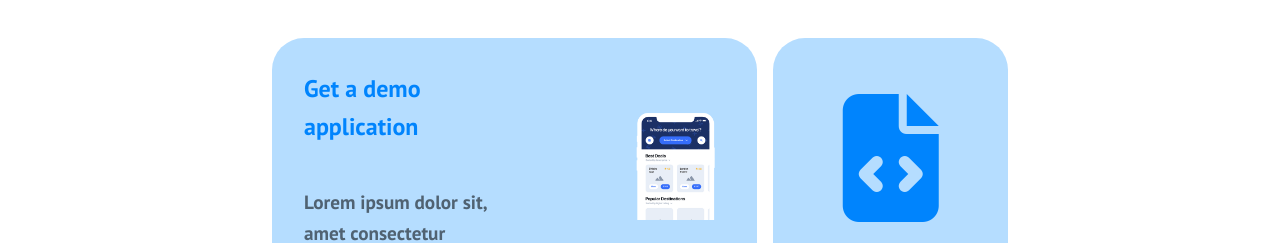
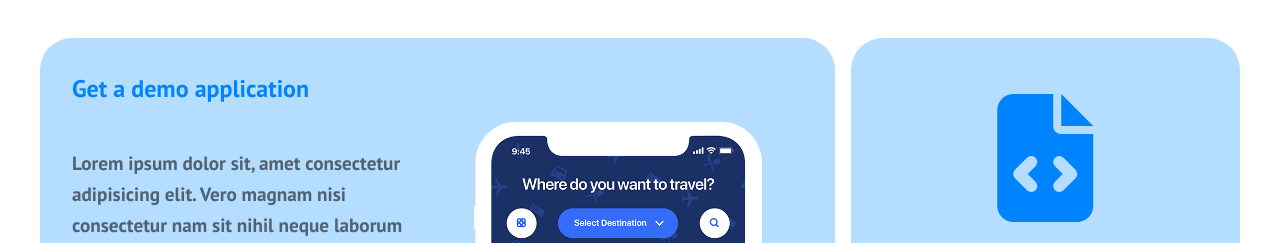
Before and after one commit to LorenzoOgnibene/htmlcss-responsive-layout, a plain HTML site: page index.html in a window 1280 px wide. Shown: the part 66-309 px from the top of the page. Drawn offline with Linux system fonts and the light colour scheme.

Commit message:
Adjustment

```diff
--- a/css/style.css
+++ b/css/style.css
@@ -447,11 +447,16 @@ footer a{
 @media all and (min-width: 992px){
 
     .container{
-        width: 65%;
+        max-width: 1510px;
     }
 
     div.cards{
         padding: 3rem 0;
+    }
+
+    .margin-size{
+        margin-left: -0.5rem;
+        margin-right: -0.5rem;
     }
 
     div.text-box,
@@ -460,9 +465,8 @@ footer a{
     }
 
     div.card img{
-        width: 100%;
-        vertical-align: bottom;
-        padding: 2.5rem 0 0 7rem;
+        width: 50%;
+        align-self: flex-end;
     }
 
     div.section-dev{
--- a/index.html
+++ b/index.html
@@ -38,16 +38,15 @@
 
         <main>
             <section class="main-cards">
-                <div class="cards flex container">
+                <div class="cards  container">
+                    <div class="margin-size flex">
                         <div class="card flex">
                             <div class="text-box">
                                 <h1>Get a demo application</h1>
                                 <p>Lorem ipsum dolor sit, amet consectetur adipisicing elit. Vero magnam nisi consectetur nam sit nihil neque laborum delectus harum.</p>
                                 <button class="style-button"><i class="fa-brands fa-apple"></i> App Store</button>
                             </div>
-                        <div class="img-box">
                                 <img src="./img/phone.png" alt="">
-                        </div>
                         </div>
                         <div class="card t-center">
                             <i class="fa-solid fa-file-code fa-8x"></i>
@@ -69,6 +68,7 @@
                             <i class="fa-solid fa-bullhorn fa-8x"></i>
                             <h2>Branding</h2>
                                 <p>Lorem ipsum dolor, sit amet consectetur adipisicing elit. Delectus repellat pariatur voluptatum dolorum officia exercitationem et corporis commodi fugit!</p>
+                        </div>
                     </div>
                 </div>
             </section>
```
Lines whose indentation alone changed are shown as unchanged.
